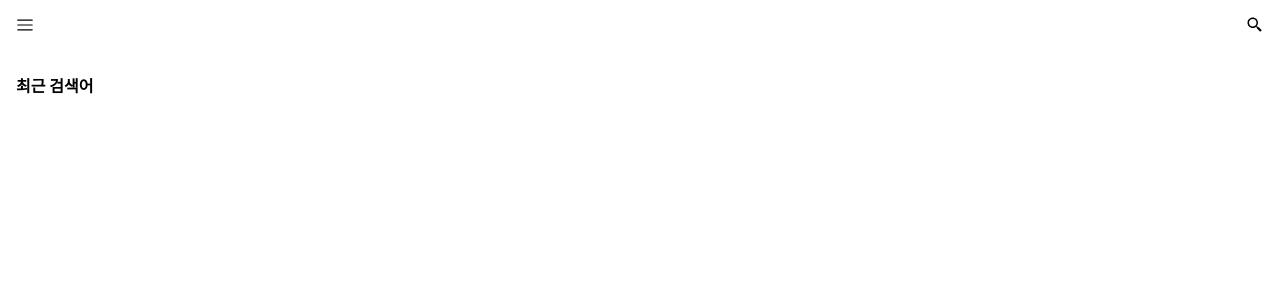
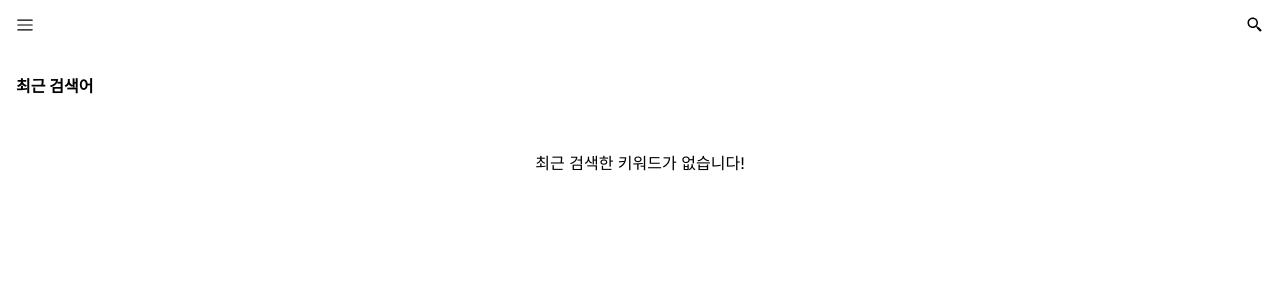
Before and after one commit to timosean/internship, a Next.js app: page /search in a window 1280 px wide. Shown: the top 300 px of the page. Built offline with nearby package versions, Linux system fonts and the light colour scheme.

Commit message:
Fix: NoKeywordNotice 컴포넌트에서 세로 가운데 정렬 안 되는 버그 수정

```diff
--- a/src/pages/search.tsx
+++ b/src/pages/search.tsx
@@ -16,8 +16,8 @@ const RecentKeywordTagContainer = ({ keywords }: { keywords: string[] }) => {
 
 const NoKeywordNotice = () => {
   return (
-    <div className="mt-[10px] w-full h-[110px] flex justify-center align-center">
-      <p>최근 검색한 키워드가 없습니다!</p>
+    <div className="mt-[10px] w-full h-[110px] flex justify-center items-center">
+      최근 검색한 키워드가 없습니다!
     </div>
   );
 };
@@ -44,7 +44,7 @@ const SearchPage: NextPage = () => {
   return (
     <div className="mt-6">
       <h1 className="font-bold text-base">최근 검색어</h1>
-      {keywords ? (
+      {keywords.length ? (
         <RecentKeywordTagContainer keywords={keywords} />
       ) : (
         <NoKeywordNotice />
```
